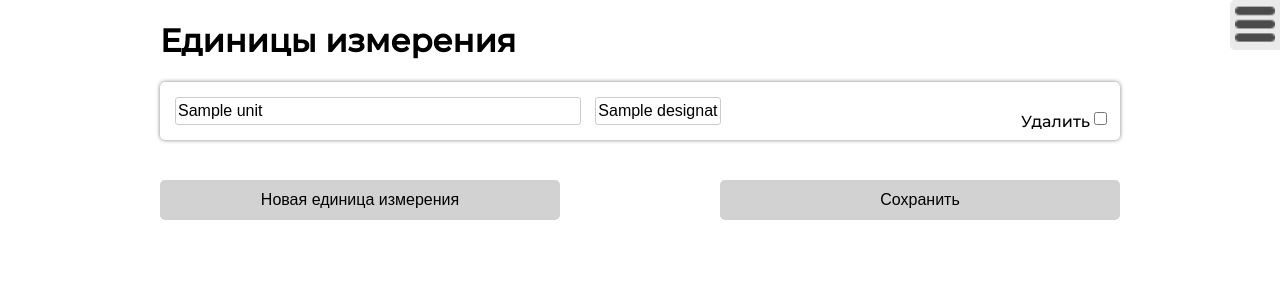
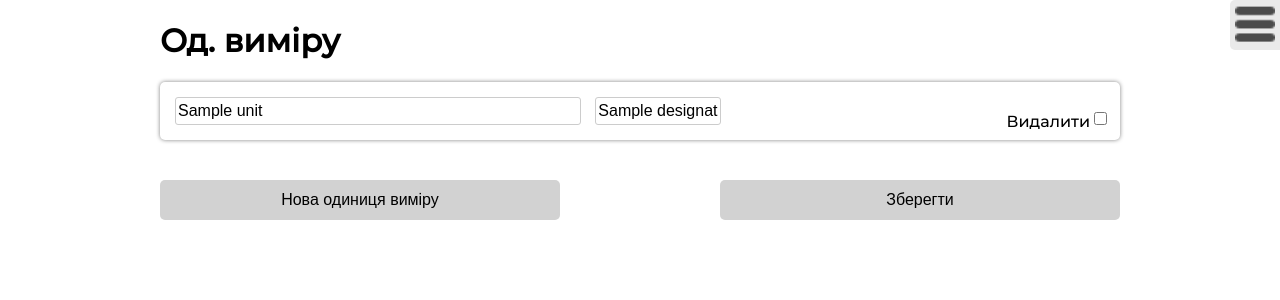
Before and after one commit to Bobako/auto_zakup, a Python web app: template FlaskApp/templates/units.html in a window 1280 px wide. Shown: the top 300 px of the page. Run offline with Jinja, Linux system fonts and the light colour scheme; the template is opened without the code that fills it: most values are stand-ins (such as "Sample title", 1, 10 or a date in 2020).

Commit message:
translate

```diff
--- a/FlaskApp/templates/units.html
+++ b/FlaskApp/templates/units.html
@@ -11,18 +11,18 @@
 </head>
 <body>
 <main>
-    <h1>Единицы измерения</h1>
+    <h1>Од. виміру</h1>
     <div id="units">
         <form id="user_form" action="" method="post">
             {%for unit in units%}
             <div class="db_el">
-                <input class="long" type="text" name="{{unit.id}}:name" placeholder="Название" value="{{unit.name}}">
-                <input type="text" name="{{unit.id}}:designation" placeholder="Единицы"
+                <input class="long" type="text" name="{{unit.id}}:name" placeholder="Назва" value="{{unit.name}}">
+                <input type="text" name="{{unit.id}}:designation" placeholder="Одиниці"
                        value="{{unit.designation}}">
 
                 <span class="cb_span">
                 <input class="right norm" type="checkbox" id="{{unit.id}}:delete" name="{{unit.id}}:delete">
-                <label class="right norm" for="{{unit.id}}:delete">Удалить</label>
+                <label class="right norm" for="{{unit.id}}:delete">Видалити</label>
                 </span>
             </div>
 
@@ -39,12 +39,12 @@
                 {% endwith %}
             </p>
 
-            <input class="micro_btn right" type="submit" value="Сохранить">
+            <input class="micro_btn right" type="submit" value="Зберегти">
         </form>
-        <button class="micro_btn" id="new_el_button">Новая единица измерения</button>
+        <button class="micro_btn" id="new_el_button">Нова одиниця виміру</button>
         <div class="template">
-            <input class="long" type="text" name="NEW:name" placeholder="Название">
-            <input type="text" name="NEW:designation" placeholder="Единицы">
+            <input class="long" type="text" name="NEW:name" placeholder="Назва">
+            <input type="text" name="NEW:designation" placeholder="Одиниця">
         </div>
     </div>
 </main>
@@ -52,16 +52,16 @@
 <nav>
     <button class="nav_button hiden_nav_button"></button>
     <div class="hidden_nav_div">
-        <a href="{{url_for('index')}}">Заказы</a>
-        <a href="{{url_for('vendors_page')}}">Поставщики</a>
-        <a href="{{url_for('facilities_page')}}">Заведения</a>
-        <a href="{{url_for('users_page')}}">Пользователи</a>
-        <a href="{{url_for('products_page')}}">Товары</a>
-        <a href="{{url_for('units_page')}}">Единицы измерения</a>
+        <a href="{{url_for('index')}}">Замовлення</a>
+        <a href="{{url_for('vendors_page')}}">Постачальники</a>
+        <a href="{{url_for('facilities_page')}}">Заклади</a>
+        <a href="{{url_for('users_page')}}">Користувачі</a>
+        <a href="{{url_for('products_page')}}">Товари</a>
+        <a href="{{url_for('units_page')}}">Одиниці виміру</a>
         <a href="{{url_for('stats_page')}}">Статистика</a>
-        <a href="{{url_for('noti_page')}}">Оповещения</a>
-        <a href="{{url_for('order_format')}}">Формат заказа</a>
-        <a href="{{url_for('login')}}">Сменить аккаунт</a>
+        <a href="{{url_for('noti_page')}}">Сповіщення</a>
+        <a href="{{url_for('order_format')}}">Формат замовлення</a>
+        <a href="{{url_for('login')}}">Змінити аккаунт</a>
     </div>
 </nav>
 
```
